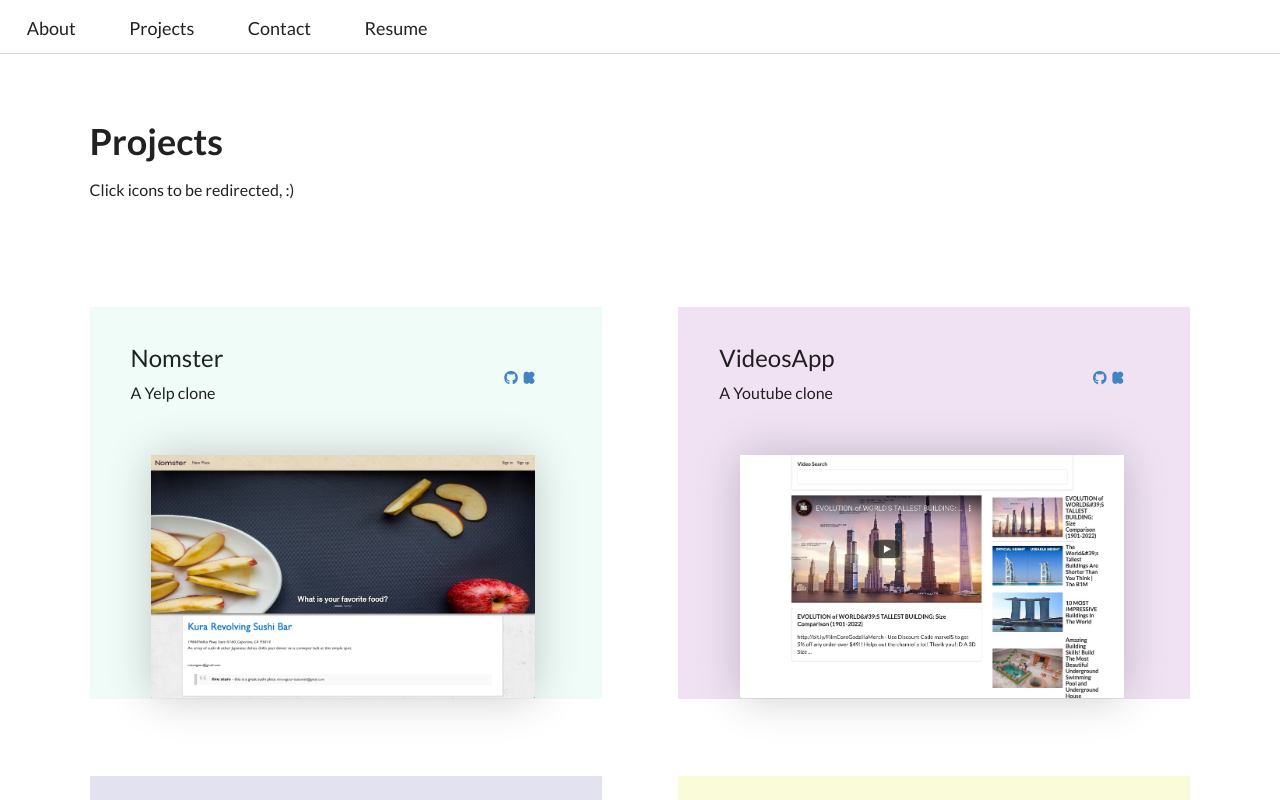
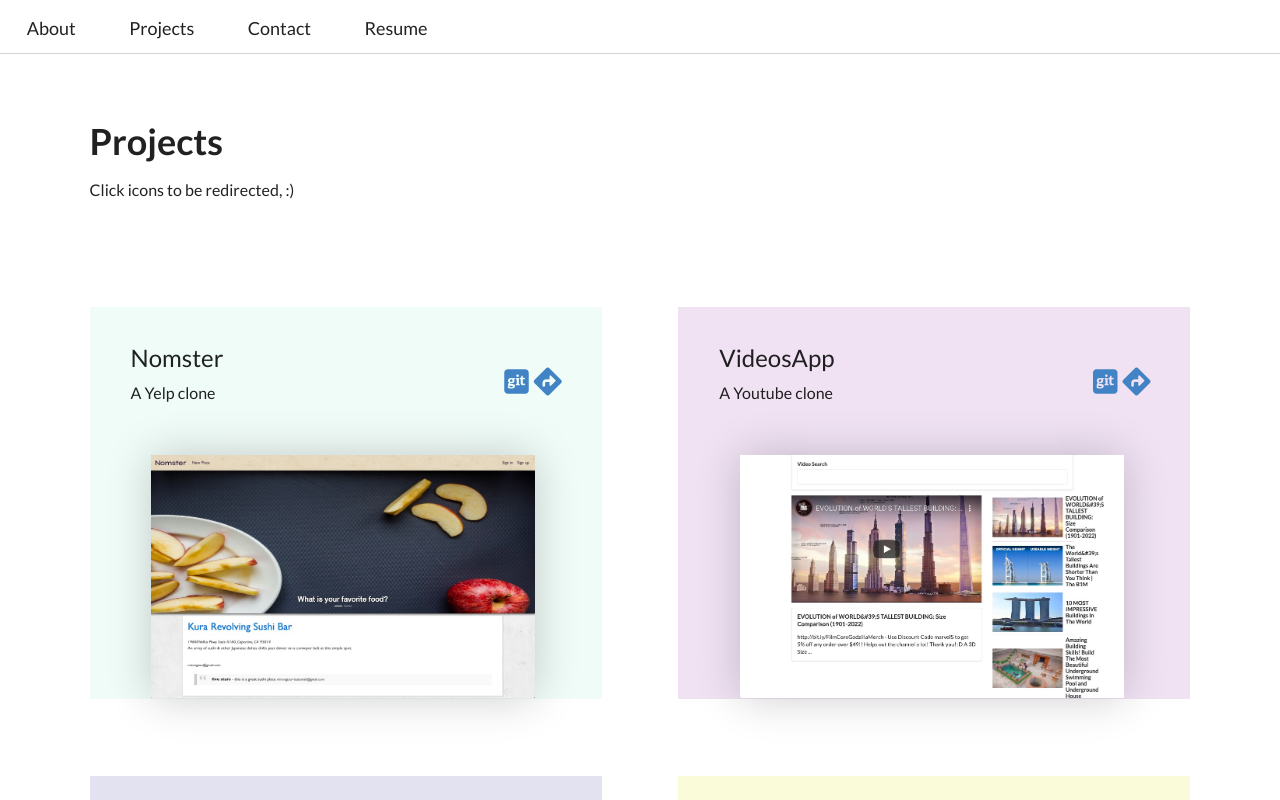
Before and after one commit to MiaZou/Portfolio, a React (Create React App) app: page /project in a window 1280 px wide. Shown: the top 800 px of the page. Built offline with nearby package versions, Linux system fonts and the light colour scheme; a web font is replaced by a local one.

Commit message:
icons/shadow for projects

```diff
--- a/public/style.css
+++ b/public/style.css
@@ -237,6 +237,7 @@ p {
 
 .project-logo i {
   margin-left: 5px;
+
 }
 
 
--- a/src/components/Project.js
+++ b/src/components/Project.js
@@ -55,12 +55,8 @@ class Project extends React.Component {
           <div className="project-top">
             <div className="project-title">{project.title}</div>
             <div className="project-logo">
-              <a href={project.git}>
-                <i class="fab fa-github"></i>
-              </a>
-              <a href={project.heroku}>
-                <i class="fab fa-kickstarter-k"></i>
-              </a>
+              <a href={project.git}><i class="fab fa-git-square fa-2x"></i></a>
+              <a href={project.heroku}><i class="fas fa-directions fa-2x"></i></a>
             </div>
           </div>
           <div className="project-des">
```
